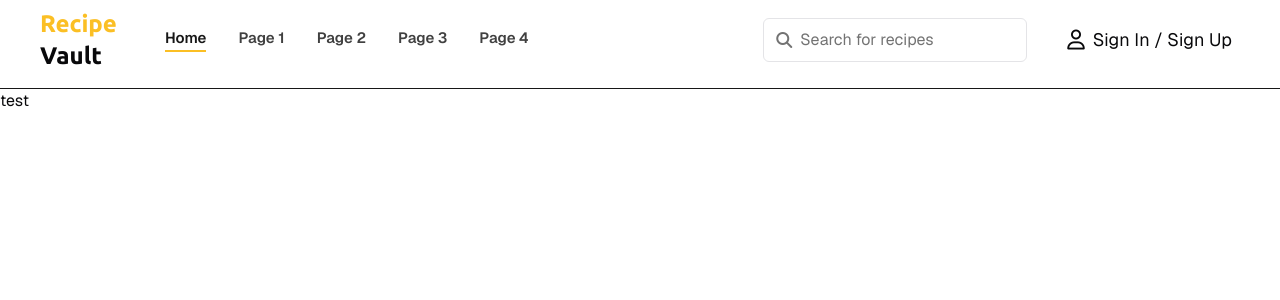
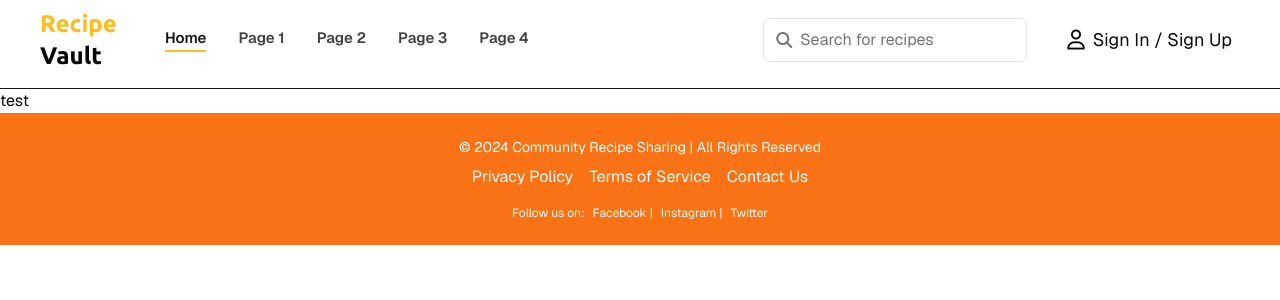
Before and after one commit to jawharhmidi02/RecipeVault-Front, a Next.js app: page / in a window 1280 px wide. Shown: the top 300 px of the page. Built offline with nearby package versions, Linux system fonts and the light colour scheme; a web font is replaced by a local one.

Commit message:
add Footer

```diff
--- a/app/layout.js
+++ b/app/layout.js
@@ -1,4 +1,5 @@
 import Nav from "@/components/Nav/Nav";
+import Footer from "@/components/Footer/Footer";
 import "./globals.css";
 import "/public/assets/fontawesome/css/fontawesome.css";
 import "/public/assets/fontawesome/css/brands.css";
@@ -24,6 +25,7 @@ export default function RootLayout({ children }) {
       <body className="font-geist">
         <Nav></Nav>
         {children}
+        <Footer/>
       </body>
     </html>
   );
--- /dev/null
+++ b/components/Footer/Footer.js
@@ -0,0 +1,29 @@
+// components/Footer.js
+import React from 'react';
+
+const Footer = () => {
+    return (
+        <footer className="bg-orange-500 text-white py-6">
+            <div className="container mx-auto text-center">
+                <p className="text-sm mb-2">
+                    © {new Date().getFullYear()} Community Recipe Sharing | All Rights Reserved
+                </p>
+                <div className="flex justify-center space-x-4">
+                    <a href="#" className="hover:text-yellow-300">Privacy Policy</a>
+                    <a href="#" className="hover:text-yellow-300">Terms of Service</a>
+                    <a href="#" className="hover:text-yellow-300">Contact Us</a>
+                </div>
+                <div className="mt-4">
+                    <p className="text-xs">
+                        Follow us on:
+                        <a href="#" className="ml-2 hover:text-yellow-300">Facebook</a> |
+                        <a href="#" className="ml-2 hover:text-yellow-300">Instagram</a> |
+                        <a href="#" className="ml-2 hover:text-yellow-300">Twitter</a>
+                    </p>
+                </div>
+            </div>
+        </footer>
+    );
+};
+
+export default Footer;
```
Also changed, not shown: components/Footer/Footer.css (added).
